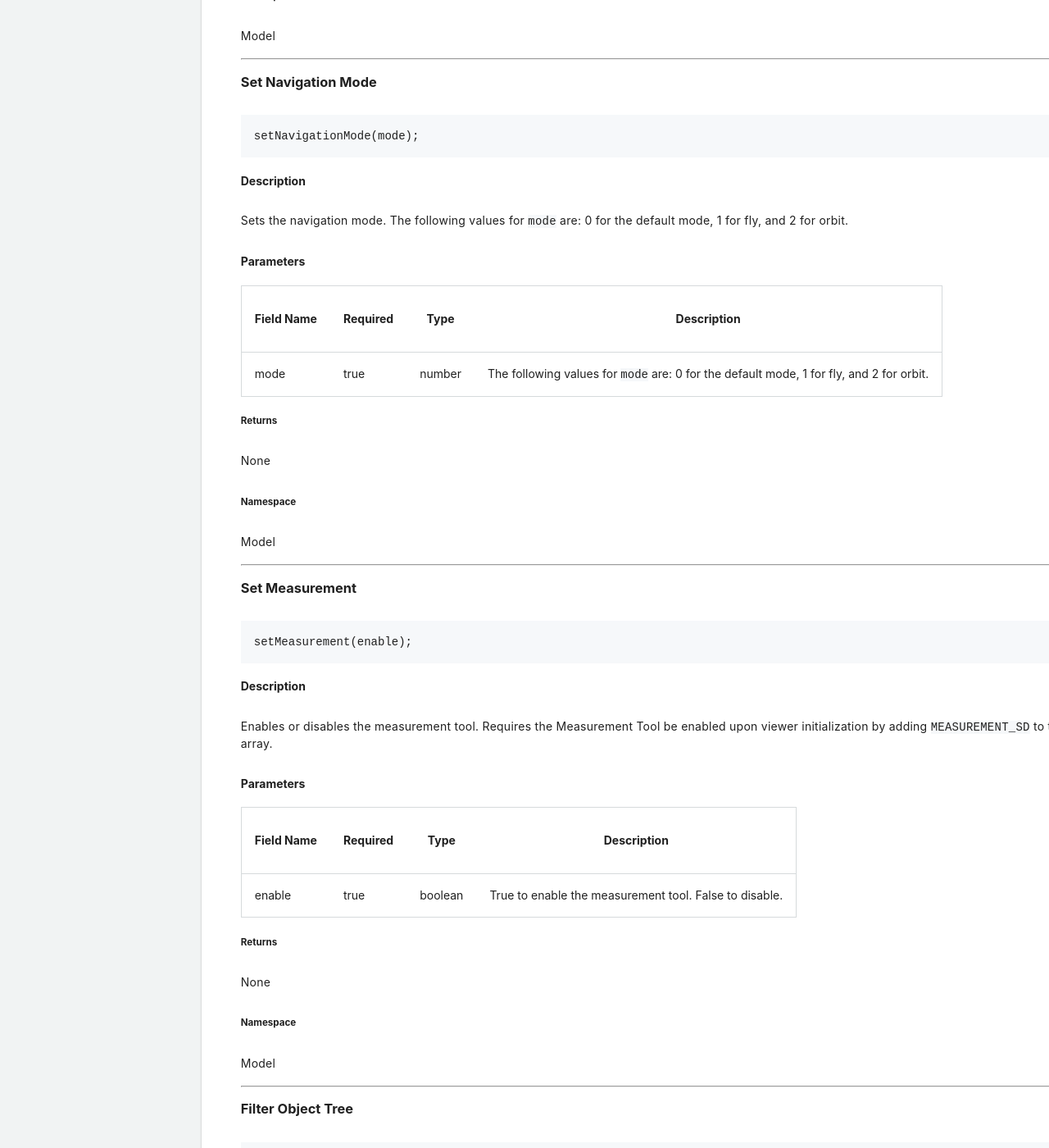
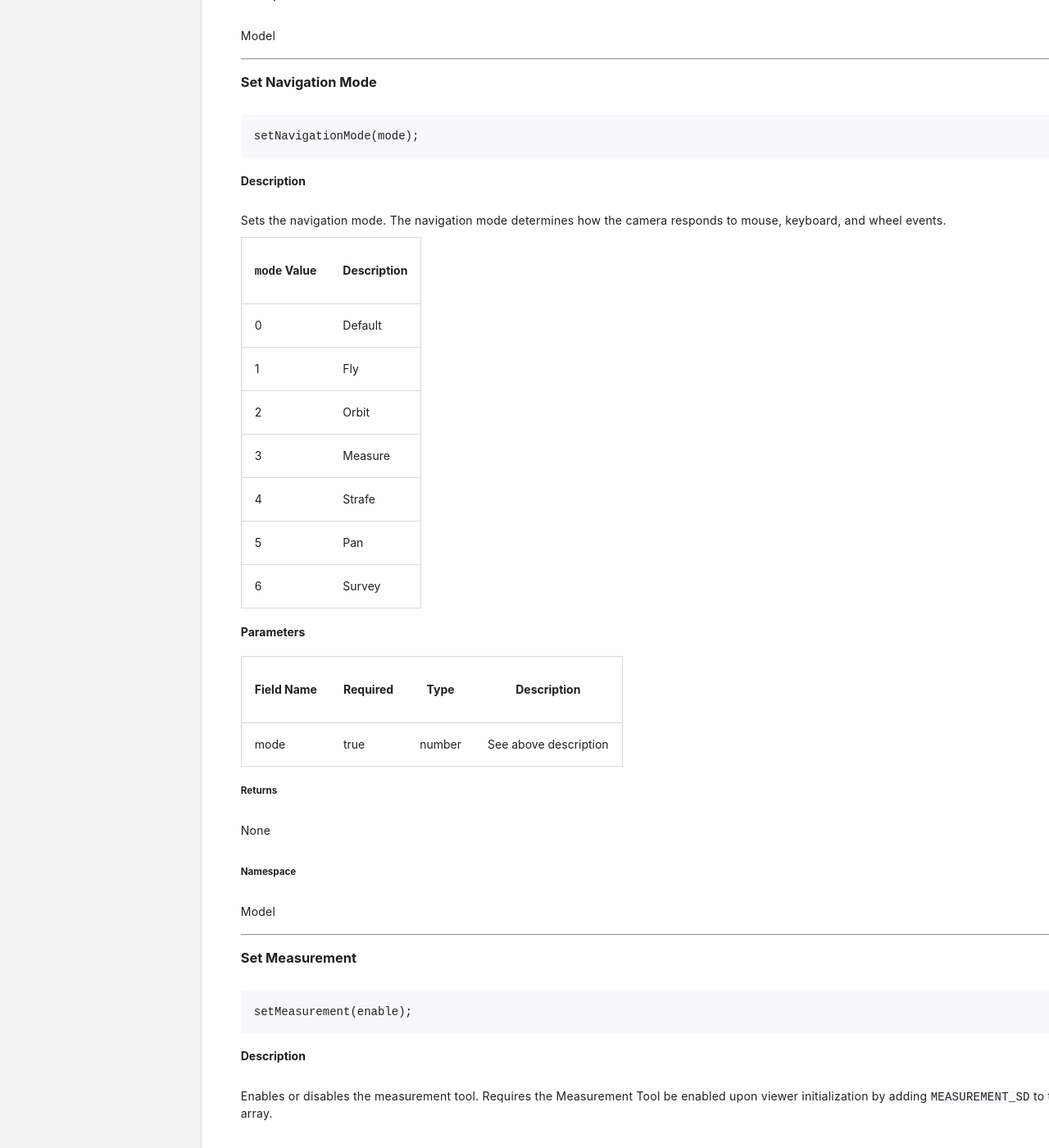
Before and after one commit to procore/documentation, a Jekyll site: the page built from bim_webviewer/bim_web_viewer.md, in a window 1280 px wide and 1400 px high, scrolled down 65811 px. Shown: the whole window at 82% size. Built offline with Jekyll 4.4.1, drawn with Linux system fonts in a browser that asks for light colours; comment, search, counter and statistics services are not loaded.

Commit message:
Rewords setNavigation mode description and adds all the modes including the new survey (#215)

```diff
--- a/bim_webviewer/bim_web_viewer.md
+++ b/bim_webviewer/bim_web_viewer.md
@@ -3114,14 +3114,23 @@ setNavigationMode(mode);
 
 #### Description
 
-Sets the navigation mode. The following values for `mode` are: 0 for the default mode, 1 for fly, and 2 for orbit.
-
+Sets the navigation mode. The navigation mode determines how the camera responds to mouse, keyboard, and wheel events.
+
+| `mode` Value | Description |
+| - | - |
+| 0 | Default |
+| 1 | Fly |
+| 2 | Orbit |
+| 3 | Measure |
+| 4 | Strafe |
+| 5 | Pan |
+| 6 | Survey |
 
 #### Parameters
 
 | Field Name | Required | Type | Description |
 | - | - | - | - |
-| mode | true | number | The following values for `mode` are: 0 for the default mode, 1 for fly, and 2 for orbit. |
+| mode | true | number | See above description |
 
 ##### Returns
 
```
